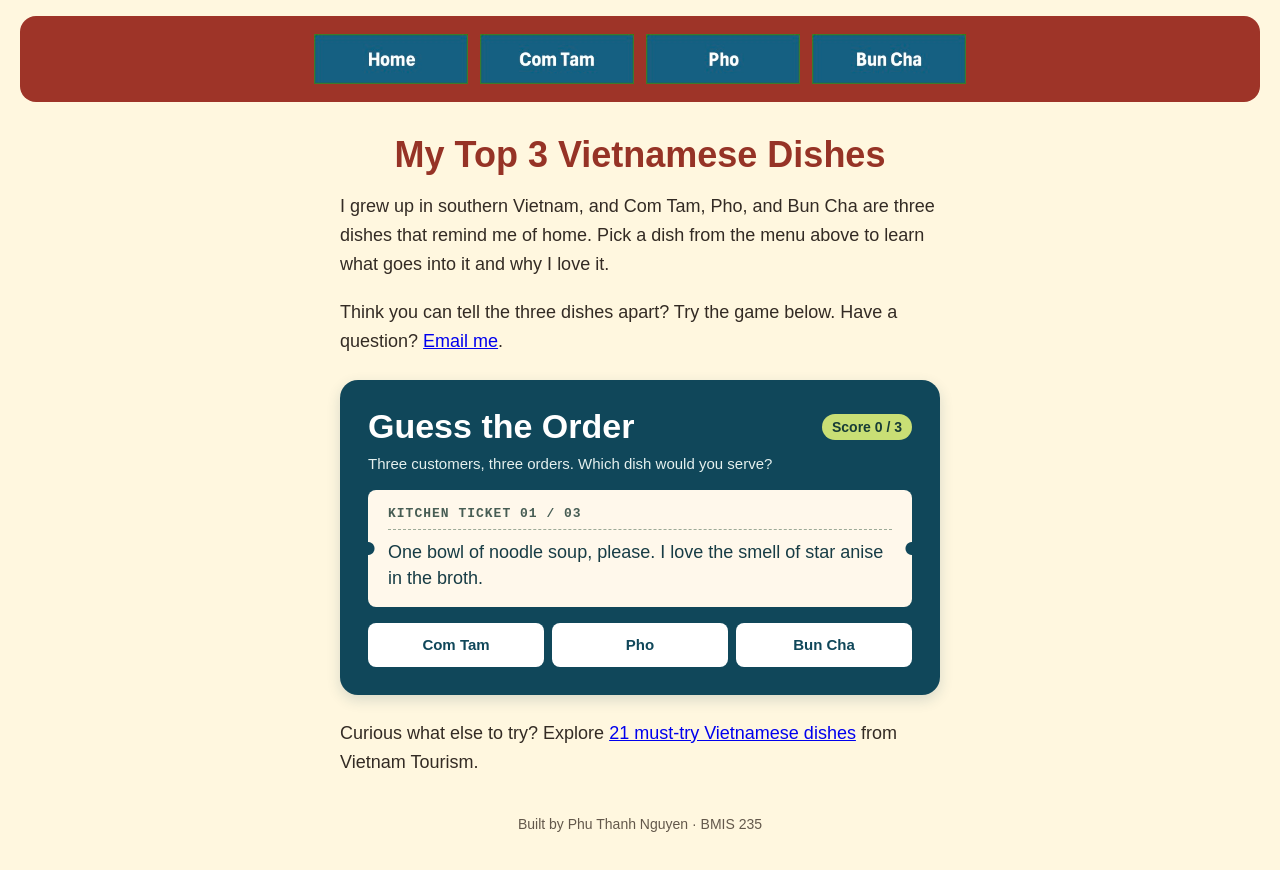
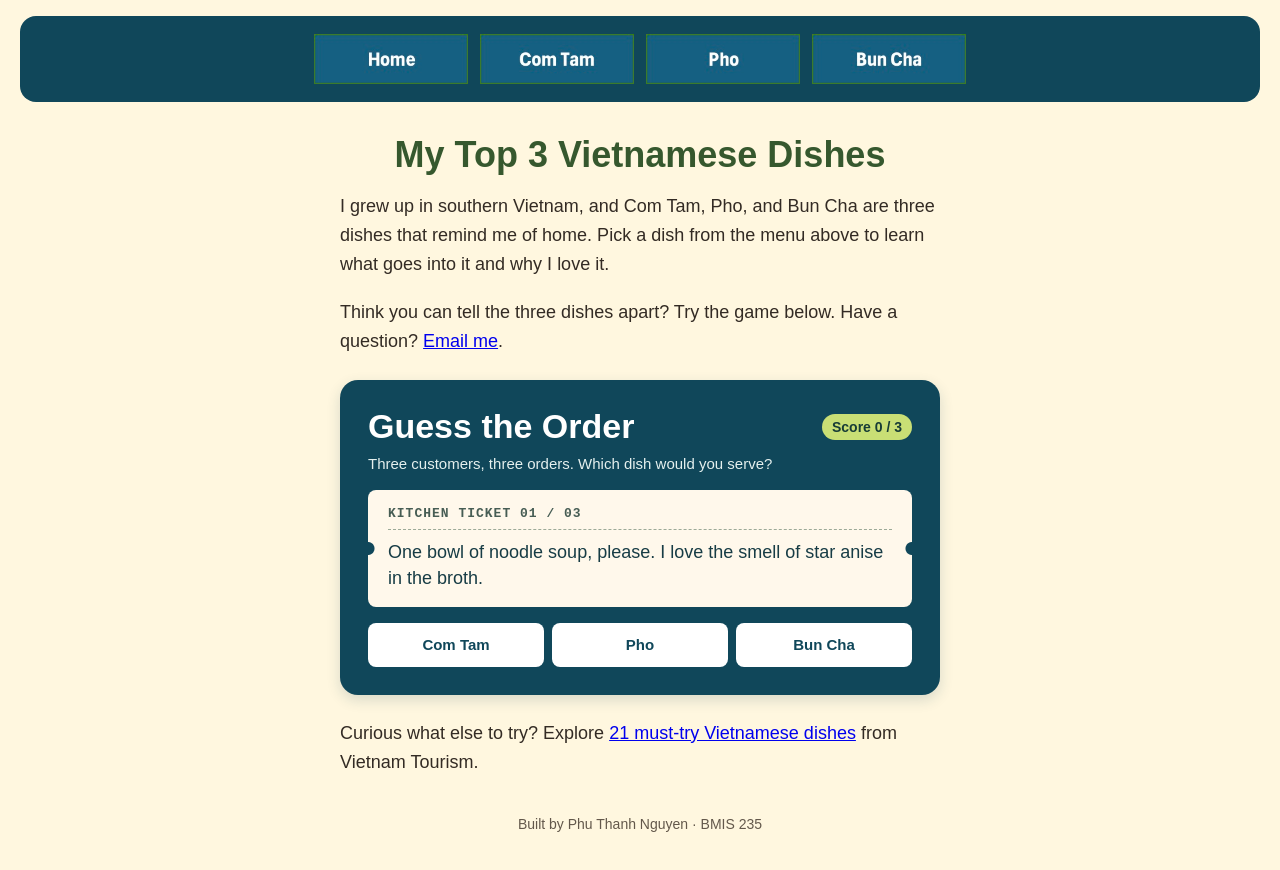
Before and after one commit to pnguyen11-hub/bmis235-html-3, a plain HTML site: page index.html in a window 1280 px wide. Drawn offline with Linux system fonts and the light colour scheme.

Commit message:
Update styles.css

```diff
--- a/styles.css
+++ b/styles.css
@@ -15,7 +15,7 @@ body {
 
 /* Menu at the top of each page */
 nav {
-    background-color: #9e3428;
+    background-color: #10475a;
     padding: 14px;
     text-align: center;
 }
@@ -33,7 +33,7 @@ nav img {
 
 /* Page title */
 h1 {
-    color: #963326;
+    color: #36582e;
     text-align: center;
     font-size: 36px;
     margin: 32px auto 16px;
```
